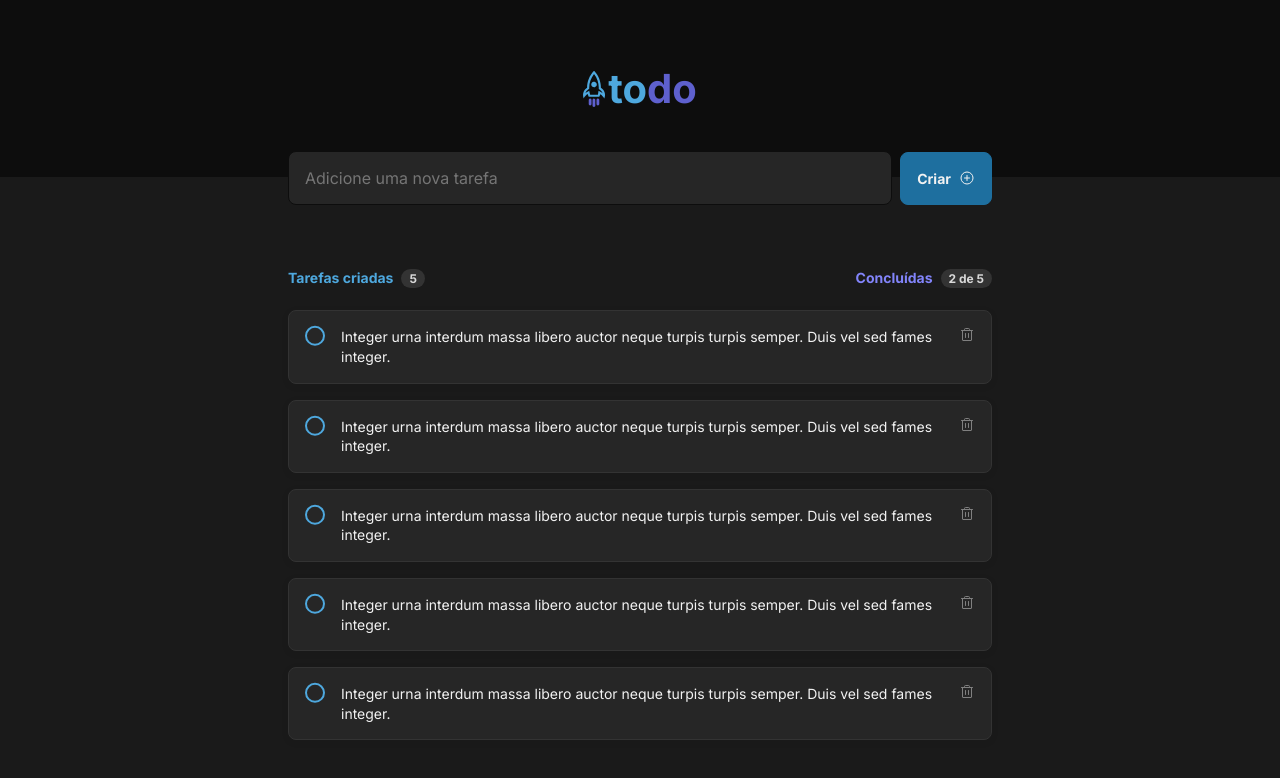
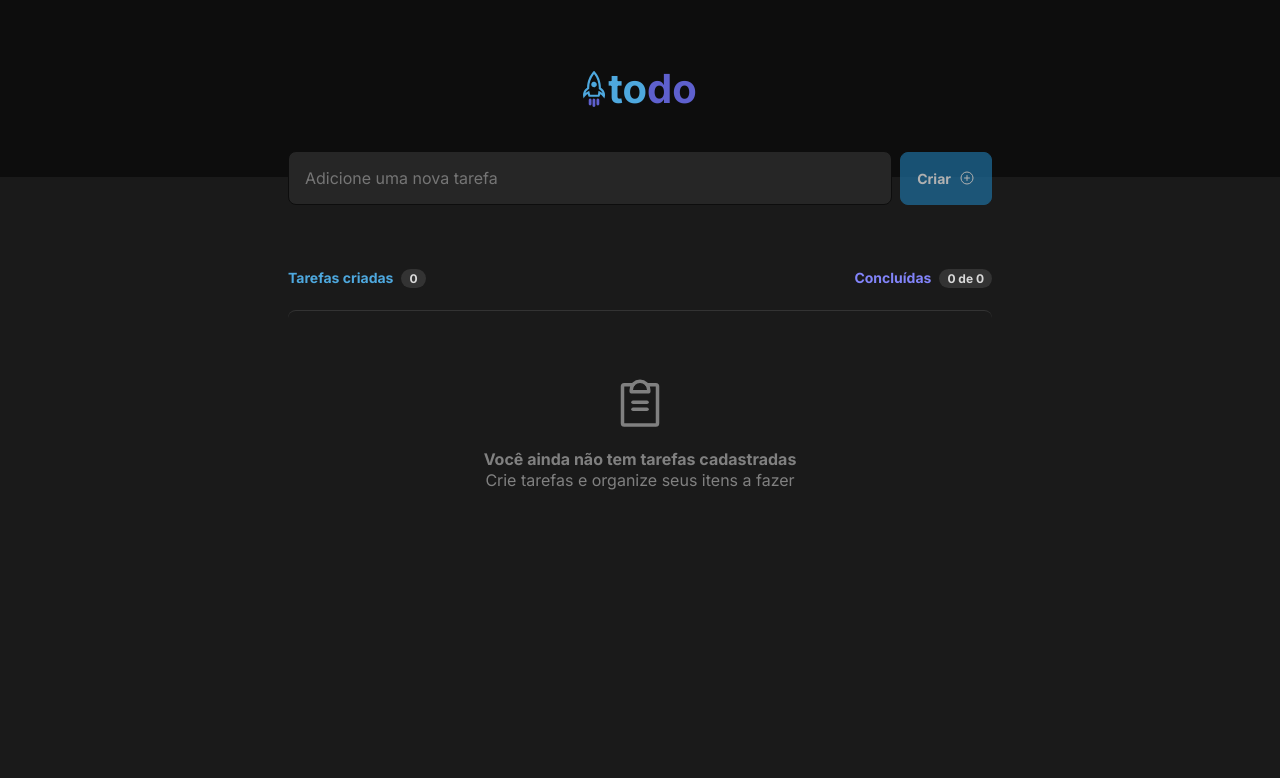
Before and after one commit to arilsonsouza/ignite-reactjs-2022-desafio-1, a React (Vite) app: page / in a window 1280 px wide. Shown: the top 778 px of the page. Built offline with nearby package versions, Linux system fonts and the light colour scheme.

Commit message:
saving tasks

```diff
--- a/package.json
+++ b/package.json
@@ -11,11 +11,13 @@
   "dependencies": {
     "phosphor-react": "^1.4.1",
     "react": "^18.2.0",
-    "react-dom": "^18.2.0"
+    "react-dom": "^18.2.0",
+    "uuid": "^9.0.0"
   },
   "devDependencies": {
     "@types/react": "^18.0.26",
     "@types/react-dom": "^18.0.9",
+    "@types/uuid": "^9.0.0",
     "@vitejs/plugin-react": "^3.0.0",
     "sass": "^1.57.1",
     "typescript": "^4.9.3",
--- /dev/null
+++ b/src/@types.ts
@@ -0,0 +1,5 @@
+export type TaskType = {
+  id: string;
+  title: string;
+  done: boolean;
+};
--- a/src/App.module.scss
+++ b/src/App.module.scss
@@ -32,7 +32,6 @@
                 display: flex;
                 justify-content: center;
                 align-items: center;
-                background-color: var(--blue-700);
                 border: 1px solid var(--blue-700);
                 border-radius: 8px;
                 outline: none;
@@ -48,10 +47,19 @@
                     font-size: 1rem;
                 }
 
-                &:hover {
+                background-color: var(--blue-700);
+
+                &:not(:disabled):hover {
                     background-color: var(--blue-300);
                     border-color: var(--blue-300);
                 }
+
+                &:disabled {
+                    opacity: 0.7;
+                    cursor: not-allowed;
+                }
+
+
             }
         }
 
--- a/src/App.tsx
+++ b/src/App.tsx
@@ -1,19 +1,63 @@
+import { ChangeEvent, FormEvent, useState } from "react";
 import { ClipboardText, PlusCircle } from "phosphor-react";
-import { useState } from "react";
+import { v4 as uuidv4 } from "uuid";
+
 import styles from "./App.module.scss";
 import { Header } from "./components/Header";
 import { Task } from "./components/Task";
+import { TaskType } from "./@types";
 
 function App() {
-  const [tasks, setTasks] = useState([1, 2, 3, 4, 5]);
+  const [tasks, setTasks] = useState<TaskType[]>([]);
+  const [taskTitle, setTaskTitle] = useState("");
 
+  function handleCreateTask(event: FormEvent) {
+    event.preventDefault();
+
+    const task: TaskType = {
+      id: uuidv4(),
+      title: taskTitle,
+      done: false,
+    };
+
+    setTasks((previousTasks) => [...previousTasks, task]);
+    setTaskTitle("");
+  }
+
+  function handleTaskTitleChange(event: ChangeEvent<HTMLInputElement>) {
+    event.target.setCustomValidity("");
+    setTaskTitle(event.target.value);
+  }
+
+  function handleNewTaskInvalid(event: ChangeEvent<HTMLInputElement>) {
+    event.target.setCustomValidity("Este campo é obrigatório!");
+  }
+
+  const isTaskTitleEmpty = taskTitle.length === 0;
+  const tasksQtd = tasks.length;
+  const completedTasks = tasks.reduce((acc, task) => {
+    if (task.done) {
+      return acc + 1;
+    }
+    return acc;
+  }, 0);
+
+  // Integer urna interdum massa libero auctor neque turpis turpis semper.
+  // Duis vel sed fames integer.
   return (
     <div className={styles.app}>
       <Header />
       <div className={styles.container}>
-        <form>
-          <input type="text" placeholder="Adicione uma nova tarefa" />
-          <button type="submit">
+        <form onSubmit={handleCreateTask}>
+          <input
+            type="text"
+            placeholder="Adicione uma nova tarefa"
+            required
+            value={taskTitle}
+            onChange={handleTaskTitleChange}
+            onInvalid={handleNewTaskInvalid}
+          />
+          <button type="submit" disabled={isTaskTitleEmpty}>
             Criar
             <PlusCircle size={16} />
           </button>
@@ -23,11 +67,13 @@ function App() {
           <div className={styles.tasksInfo}>
             <div className={styles.tasksCreated}>
               <strong>Tarefas criadas</strong>
-              <span className={styles.tasksBadge}>5</span>
+              <span className={styles.tasksBadge}>{tasksQtd}</span>
             </div>
             <div className={styles.tasksDone}>
               <strong>Concluídas</strong>
-              <span className={styles.tasksBadge}>2 de 5</span>
+              <span className={styles.tasksBadge}>
+                {completedTasks} de {tasksQtd}
+              </span>
             </div>
           </div>
           <div className={styles.tasks}>
@@ -40,7 +86,7 @@ function App() {
             ) : (
               <>
                 {tasks.map((task) => (
-                  <Task />
+                  <Task key={task.id} task={task} />
                 ))}
               </>
             )}
--- a/src/components/Task.tsx
+++ b/src/components/Task.tsx
@@ -1,16 +1,18 @@
 import { Trash } from "phosphor-react";
+import { TaskType } from "../@types";
 import styles from "./Task.module.scss";
 
-export function Task() {
+type TaskProps = {
+  task: TaskType;
+};
+
+export function Task({ task }: TaskProps) {
   return (
     <div className={`${styles.task}`}>
       <label className={styles.formControl}>
-        <input type="checkbox" />
+        <input type="checkbox" checked={task.done} />
       </label>
-      <span className={styles.taskText}>
-        Integer urna interdum massa libero auctor neque turpis turpis semper.
-        Duis vel sed fames integer.
-      </span>
+      <span className={styles.taskText}>{task.title}</span>
 
       <button className={styles.btnDeleteTask}>
         <Trash />
```
Also changed, not shown: 1 other file (tests, documents, lock files or other folders).
